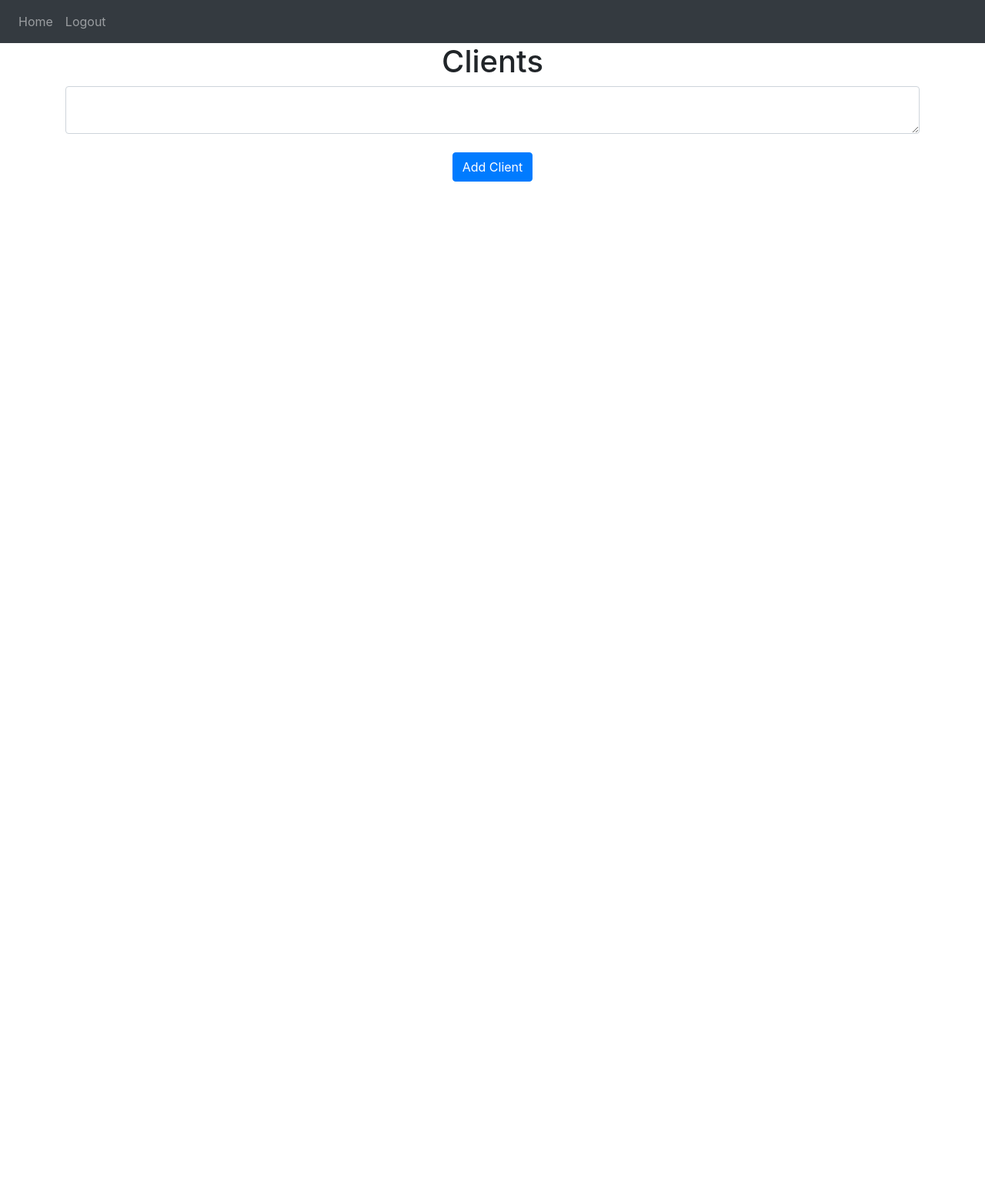
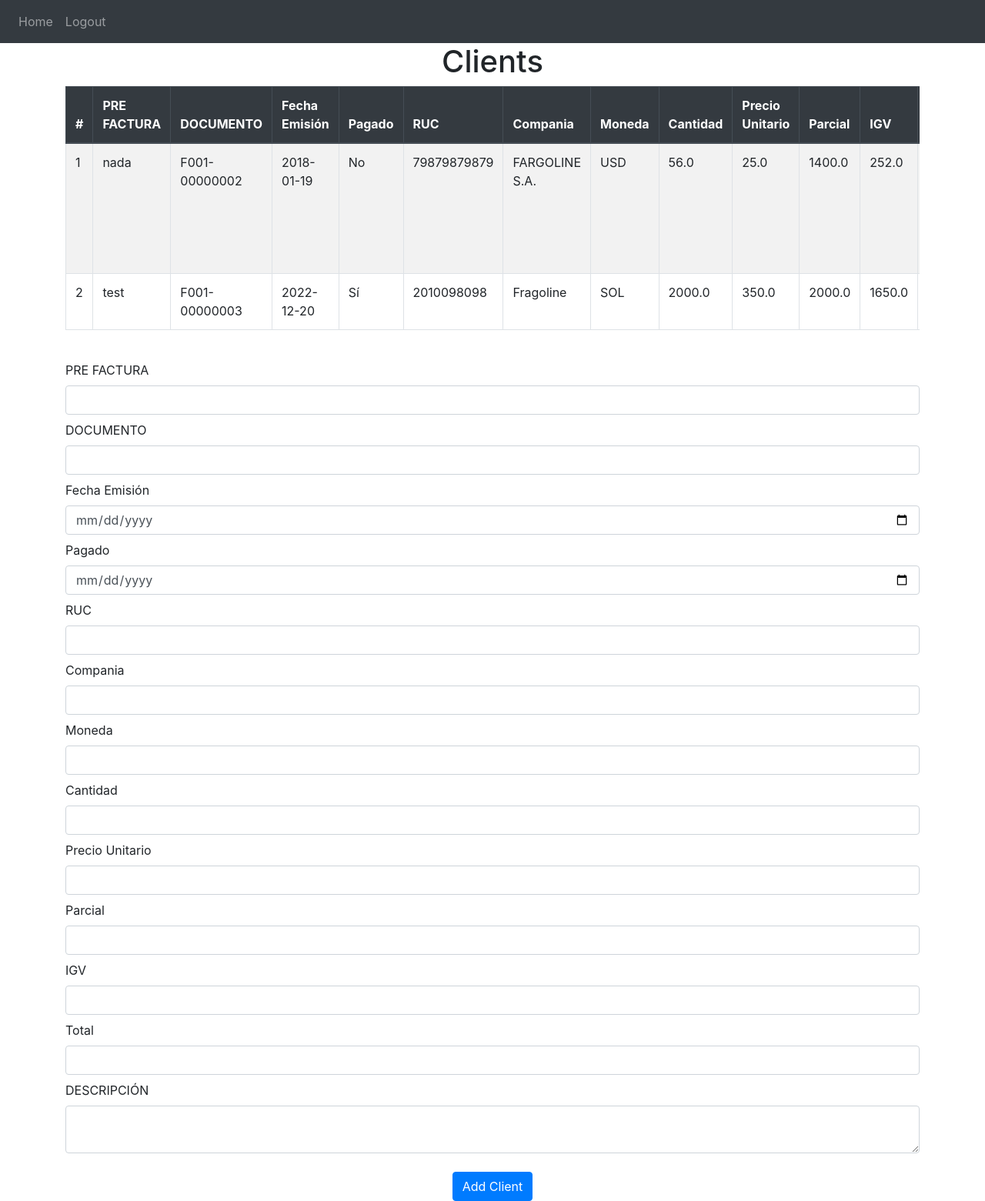
Before and after one commit to LuotoAndreas/ClientManager, a Flask app: page / in a window 1280 px wide. Shown: the whole page at 77% size. Before the commit the page ends 236 px from the top, so only its background shows below. Run offline with Flask 3, Linux system fonts and the light colour scheme; a user stored in the database is signed in; some libraries are stand-ins or nearby versions.

Commit message:
This commit will transform the todo list to client list

```diff
--- a/website/templates/home.html
+++ b/website/templates/home.html
@@ -1,21 +1,141 @@
-{% extends "base.html" %} {% block title %}Home{% endblock %} {% block content
-%}
+{% extends "base.html" %}
+{% block title %}Home{% endblock %}
+{% block content %}
 <h1 align="center">Clients</h1>
-<ul class="list-group list-group-flush" id="clients">
-  {% for client in user.clients %}
-  <li class="list-group-item">
-    {{ client.data }}
-    <button type="button" class="close" onClick="deleteClient({{ client.id }})">
-      <span aria-hidden="true">&times;</span>
-    </button>
-  </li>
-  {% endfor %}
-</ul>
-<form method="POST">
-  <textarea name="client" id="client" class="form-control"></textarea>
-  <br />
-  <div align="center">
+<div class="table-responsive">
+  <table class="table table-bordered table-striped">
+    <thead class="thead-dark">
+      <tr>
+        <th scope="col">#</th>
+        <th scope="col">PRE FACTURA</th>
+        <th scope="col">DOCUMENTO</th>
+        <th scope="col">Fecha Emisión</th>
+        <th scope="col">Pagado</th>
+        <th scope="col">RUC</th>
+        <th scope="col">Compania</th>
+        <th scope="col">Moneda</th>
+        <th scope="col">Cantidad</th>
+        <th scope="col">Precio Unitario</th>
+        <th scope="col">Parcial</th>
+        <th scope="col">IGV</th>
+        <th scope="col">Total</th>
+        <th scope="col">DESCRIPCIÓN</th>
+        <th scope="col">Actions</th>
+      </tr>
+    </thead>
+    <tbody>
+      {% for client in user.clients %}
+      <tr>
+        <td>{{ loop.index }}</td>
+        <td class="editable" data-id="{{ client.id }}" data-field="pre_factura">{{ client.pre_factura }}</td>
+        <td class="editable" data-id="{{ client.id }}" data-field="documento">{{ client.documento }}</td>
+        <td class="editable" data-id="{{ client.id }}" data-field="fecha_emision">{{ client.fecha_emision.strftime('%Y-%m-%d') if client.fecha_emision else '' }}</td>
+        <td class="editable" data-id="{{ client.id }}" data-field="pagado">{{ 'Sí' if client.pagado else 'No' }}</td>
+        <td class="editable" data-id="{{ client.id }}" data-field="ruc">{{ client.ruc }}</td>
+        <td class="editable" data-id="{{ client.id }}" data-field="compania">{{ client.compania }}</td>
+        <td class="editable" data-id="{{ client.id }}" data-field="moneda">{{ client.moneda }}</td>
+        <td class="editable" data-id="{{ client.id }}" data-field="cantidad">{{ client.cantidad }}</td>
+        <td class="editable" data-id="{{ client.id }}" data-field="precio_unitario">{{ client.precio_unitario }}</td>
+        <td class="editable" data-id="{{ client.id }}" data-field="parcial">{{ client.parcial }}</td>
+        <td class="editable" data-id="{{ client.id }}" data-field="igv">{{ client.igv }}</td>
+        <td class="editable" data-id="{{ client.id }}" data-field="total">{{ client.total }}</td>
+        <td class="editable" data-id="{{ client.id }}" data-field="descripcion">{{ client.descripcion }}</td>
+        <td>
+          <button type="button" class="btn btn-danger btn-sm" onClick="deleteClient({{ client.id }})">
+            Delete
+          </button>
+        </td>
+      </tr>
+      {% endfor %}
+    </tbody>
+  </table>
+</div>
+
+<script>
+  document.querySelectorAll('.editable').forEach(function(cell) {
+    cell.addEventListener('click', function() {
+      var currentValue = cell.innerText
+      var input = document.createElement('input')
+      input.type = 'text'
+      input.value = currentValue
+      input.addEventListener('blur', function() {
+        var updatedValue = input.value
+        var clientId = cell.getAttribute('data-id')
+        var fieldName = cell.getAttribute('data-field')
+        updateClient(clientId, fieldName, updatedValue)
+        cell.innerText = updatedValue
+      })
+      cell.innerHTML = ''
+      cell.appendChild(input)
+      input.focus()
+    })
+  })
+
+  function updateClient(clientId, fieldName, updatedValue) {
+    fetch(`/update-client`, {
+      method: 'POST',
+      headers: {
+        'Content-Type': 'application/json',
+      },
+      body: JSON.stringify({ clientId: clientId, field: fieldName, value: updatedValue }),
+    })
+    .then(response => response.json())
+    .then(data => {
+      if (data.success) {
+        alert('Client updated successfully!');
+      } else {
+        alert('Failed to update client.');
+      }
+    });
+  }
+</script>
+
+<!-- Add New Client Form -->
+<form method="POST" class="mt-4">
+  <div class="form-group">
+    <label for="pre_factura">PRE FACTURA</label>
+    <input type="text" name="pre_factura" id="pre_factura" class="form-control" required />
+
+    <label for="documento" class="mt-2">DOCUMENTO</label>
+    <input type="text" name="documento" id="documento" class="form-control" required />
+
+    <label for="fecha_emision" class="mt-2">Fecha Emisión</label>
+    <input type="date" name="fecha_emision" id="fecha_emision" class="form-control" />
+
+    <label for="pagado" class="mt-2">Pagado</label>
+    <input type="date" name="pagado" id="pagado" class="form-control" />
+
+    <label for="ruc" class="mt-2">RUC</label>
+    <input type="text" name="ruc" id="ruc" class="form-control" />
+
+    <label for="compania" class="mt-2">Compania</label>
+    <input type="text" name="compania" id="compania" class="form-control" />
+
+    <label for="moneda" class="mt-2">Moneda</label>
+    <input type="text" name="moneda" id="moneda" class="form-control" />
+
+    <label for="cantidad" class="mt-2">Cantidad</label>
+    <input type="number" step="any" name="cantidad" id="cantidad" class="form-control" />
+
+    <label for="precio_unitario" class="mt-2">Precio Unitario</label>
+    <input type="number" step="any" name="precio_unitario" id="precio_unitario" class="form-control" />
+
+    <label for="parcial" class="mt-2">Parcial</label>
+    <input type="number" step="any" name="parcial" id="parcial" class="form-control" />
+
+    <label for="igv" class="mt-2">IGV</label>
+    <input type="number" step="any" name="igv" id="igv" class="form-control" />
+
+    <label for="total" class="mt-2">Total</label>
+    <input type="number" step="any" name="total" id="total" class="form-control" />
+
+    <label for="descripcion" class="mt-2">DESCRIPCIÓN</label>
+    <textarea name="descripcion" id="descripcion" class="form-control"></textarea>
+  </div>
+
+  <div align="center" class="mt-4">
     <button type="submit" class="btn btn-primary">Add Client</button>
   </div>
 </form>
+
 {% endblock %}
--- a/website/views.py
+++ b/website/views.py
@@ -1,35 +1,105 @@
-from flask import Blueprint, flash, render_template, request, url_for, jsonify
+from flask import Blueprint, flash, render_template, request, url_for, jsonify, redirect
 from flask_login import login_required, current_user
 from .models import Client
 from . import db
 import json
+from datetime import datetime
 
 views = Blueprint('views', __name__)
+
+@views.route('/update-client', methods=['POST'])
+@login_required
+def update_client():
+    data = json.loads(request.data)
+    client_id = data.get('clientId')
+    field = data.get('field')
+    value = data.get('value')
+
+    # Get the client to update
+    client = Client.query.get(client_id)
+    if client and client.user_id == current_user.id:
+        if hasattr(client, field):
+            setattr(client, field, value)
+            db.session.commit()
+            return jsonify({'success': True})
+        else:
+            return jsonify({'success': False, 'message': 'Invalid field'})
+    else:
+        return jsonify({'success': False, 'message': 'Client not found or unauthorized'})
+
 
 @views.route('/', methods=['GET', 'POST'])
 @login_required
 def home():
     if request.method == 'POST':
-        client = request.form.get('client')
+        # Extracting form data
+        pre_factura = request.form.get('pre_factura')
+        documento = request.form.get('documento')
+        fecha_emision = request.form.get('fecha_emision')  # This is a string
+        pagado = request.form.get('pagado')  # This can be a date or None
+        ruc = request.form.get('ruc')
+        compania = request.form.get('compania')
+        moneda = request.form.get('moneda')
+        cantidad = request.form.get('cantidad', type=float)
+        precio_unitario = request.form.get('precio_unitario', type=float)
+        parcial = request.form.get('parcial', type=float)
+        igv = request.form.get('igv', type=float)
+        total = request.form.get('total', type=float)
+        descripcion = request.form.get('descripcion')
 
-        if len(client) < 1:
-            flash('Client is too short', catgory='error')
+        # Convert fecha_emision to a datetime object
+        try:
+            fecha_emision = datetime.strptime(fecha_emision, '%Y-%m-%d').date()
+        except ValueError:
+            flash('Invalid date format for Fecha Emision. Use YYYY-MM-DD.', category='error')
+            return redirect(url_for('views.home'))
+
+        # Convert pagado to a datetime object, or None if not provided
+        if pagado:
+            try:
+                # Parse the datetime string into a datetime object
+                pagado = datetime.strptime(pagado, '%Y-%m-%d').date()  # Handle datetime-local format
+            except ValueError:
+                flash('Invalid datetime format for Pagado. Use YYYY-MM-DD.', category='error')
+                return redirect(url_for('views.home'))
         else:
-            new_client = Client(data=client, user_id=current_user.id)
+            pagado = None  # If not provided, set it to None
+
+        # Validate required fields
+        if not pre_factura or not documento:
+            flash('PRE FACTURA and DOCUMENTO are required.', category='error')
+        else:
+            # Add the new client to the database
+            new_client = Client(
+                pre_factura=pre_factura,
+                documento=documento,
+                fecha_emision=fecha_emision,
+                pagado=pagado,
+                ruc=ruc,
+                compania=compania,
+                moneda=moneda,
+                cantidad=cantidad,
+                precio_unitario=precio_unitario,
+                parcial=parcial,
+                igv=igv,
+                total=total,
+                descripcion=descripcion,
+                user_id=current_user.id
+            )
             db.session.add(new_client)
             db.session.commit()
-            flash('Client added!', category='success')
+            flash('Client added successfully!', category='success')
+            return redirect(url_for('views.home'))
 
+    # Render the home page with the user object
     return render_template("home.html", user=current_user)
 
 @views.route('/delete-client', methods=['POST'])
 def delete_client():
     client = json.loads(request.data)
-    clientId = client['clientId']
+    clientId = client.get('clientId')
     client = Client.query.get(clientId)
-    if client:
-        if client.user_id == current_user.id:
-            db.session.delete(client)
-            db.session.commit()
-
+    if client and client.user_id == current_user.id:
+        db.session.delete(client)
+        db.session.commit()
     return jsonify({})
```
Also changed, not shown: website/models.py (+16 -3 lines), instance/database.db.
